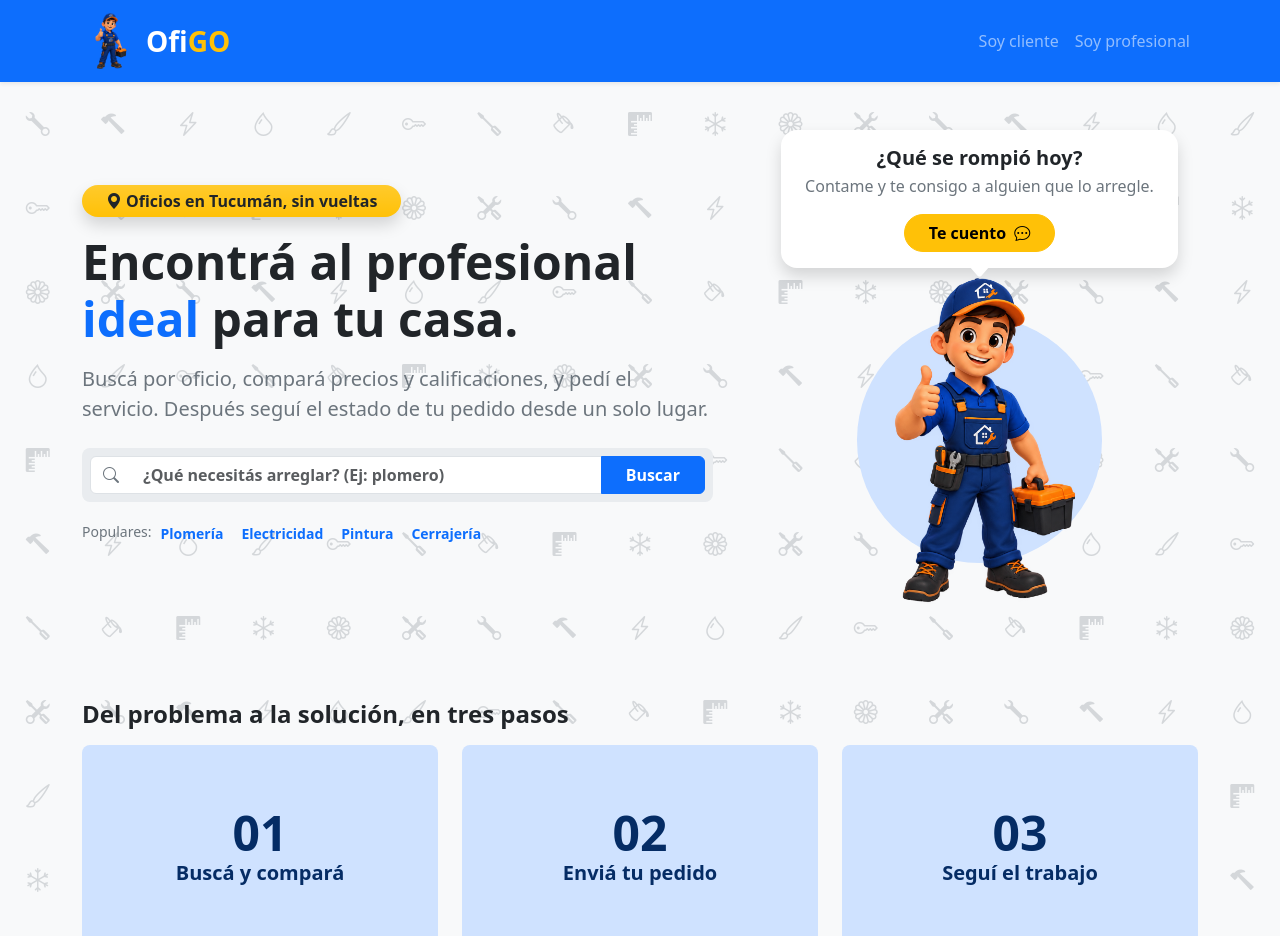
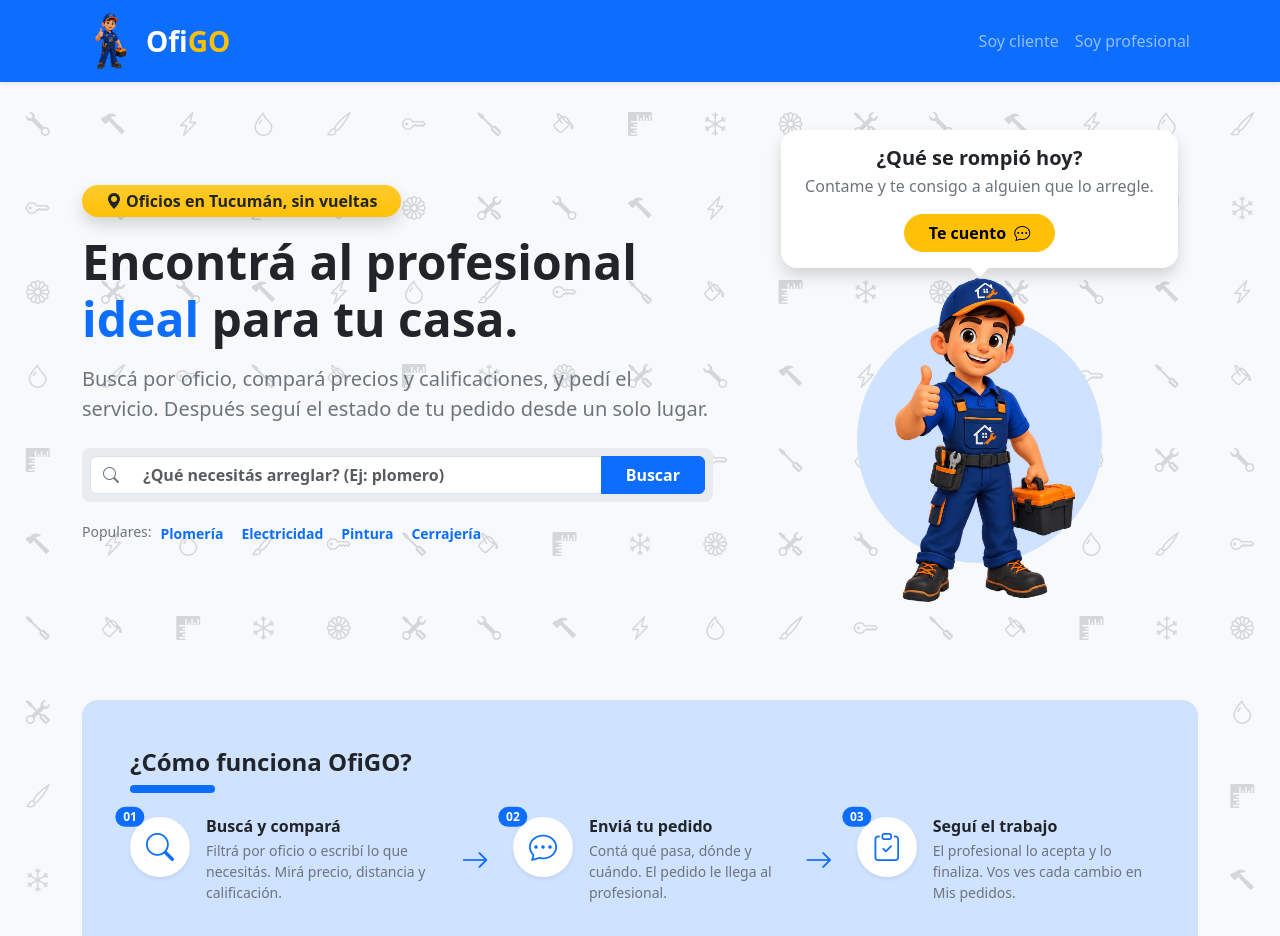
Before and after one commit to lumedina23/programacion4-c9-react, a React (Vite) app: page / in a window 1280 px wide. Shown: the top 936 px of the page. Built offline with nearby package versions, Linux system fonts and the light colour scheme.

Commit message:
Se cambio el estilo de la seccion de los tres pasos

```diff
--- a/src/pages/Inicio.jsx
+++ b/src/pages/Inicio.jsx
@@ -1,11 +1,10 @@
-import { useState } from 'react'
+import { Fragment, useState } from 'react'
 import { Badge, Button, Card, Col, Container, Form, Row } from 'react-bootstrap'
 import Buscador from '../components/common/Buscador.jsx'
 import MascotaOfiGO from '../components/common/MascotaOfiGO.jsx'
 import TituloSeccion from '../components/common/TituloSeccion.jsx'
 import TarjetaBeneficio from '../components/common/TarjetaBeneficio.jsx'
 import TarjetaCategoria from '../components/common/TarjetaCategoria.jsx'
-import TarjetaPaso from '../components/common/TarjetaPaso.jsx'
 import TarjetaProfesional from '../components/common/TarjetaProfesional.jsx'
 import { CATEGORIAS } from '../data/categorias.js'
 import { PROFESIONALES } from '../data/profesionales.js'
@@ -21,9 +20,9 @@
 ]
 
 const PASOS = [
-  { numero: '01', titulo: 'Buscá y compará', texto: 'Filtrá por oficio o escribí lo que necesitás. Mirá precio, distancia y calificación.' },
-  { numero: '02', titulo: 'Enviá tu pedido', texto: 'Contá qué pasa, dónde y cuándo. El pedido le llega al profesional.' },
-  { numero: '03', titulo: 'Seguí el trabajo', texto: 'El profesional lo acepta y lo finaliza. Vos ves cada cambio en Mis pedidos.' },
+  { numero: '01', icono: 'bi-search', titulo: 'Buscá y compará', texto: 'Filtrá por oficio o escribí lo que necesitás. Mirá precio, distancia y calificación.' },
+  { numero: '02', icono: 'bi-chat-dots', titulo: 'Enviá tu pedido', texto: 'Contá qué pasa, dónde y cuándo. El pedido le llega al profesional.' },
+  { numero: '03', icono: 'bi-clipboard-check', titulo: 'Seguí el trabajo', texto: 'El profesional lo acepta y lo finaliza. Vos ves cada cambio en Mis pedidos.' },
 ]
 
 const VENTAJAS_CLIENTE = ['Profesionales de tu zona', 'Precios y calificaciones a la vista', 'Seguís tu pedido paso a paso']
@@ -32,6 +31,26 @@
 // Ordenados por calificación (y por cantidad de reseñas si empatan)
 const RANKING = [...PROFESIONALES].sort((a, b) => b.rating - a.rating || b.resenas - a.resenas)
 const DESTACADOS = RANKING.slice(0, 3)
+
+// Un paso de "¿Cómo funciona?": número, ícono en un círculo, título y explicación
+function PasoComoFunciona({ paso }) {
+  return (
+    <div className="d-flex align-items-start gap-3 flex-fill">
+      <div className="position-relative flex-shrink-0">
+        <span className="position-absolute top-0 start-0 translate-middle badge rounded-pill bg-primary">
+          {paso.numero}
+        </span>
+        <div className="bg-white text-primary rounded-circle p-3 lh-1 shadow-sm">
+          <i className={`bi ${paso.icono} fs-3`}></i>
+        </div>
+      </div>
+      <div>
+        <h3 className="h6 fw-bold mb-1">{paso.titulo}</h3>
+        <p className="small text-secondary mb-0">{paso.texto}</p>
+      </div>
+    </div>
+  )
+}
 
 function ListaVentajas({ ventajas }) {
   return (
@@ -100,16 +119,24 @@
         </Container>
       </section>
 
+      {/* Cómo funciona: los tres pasos en fila, unidos por flechas (en el celular quedan uno debajo del otro) */}
       <section className="py-5">
         <Container>
-          <TituloSeccion titulo="Del problema a la solución, en tres pasos" />
-          <Row xs={1} md={3} className="g-4">
-            {PASOS.map((paso) => (
-              <Col key={paso.numero}>
-                <TarjetaPaso numero={paso.numero} titulo={paso.titulo} texto={paso.texto} />
-              </Col>
-            ))}
-          </Row>
+          <div className="bg-primary-subtle rounded-4 p-4 p-lg-5">
+            <h2 className="h4 fw-bold mb-2">¿Cómo funciona OfiGO?</h2>
+            <div className="bg-primary rounded-pill p-1 col-2 col-md-1 mb-4"></div>
+
+            <div className="d-flex flex-column flex-md-row align-items-md-center gap-4">
+              {PASOS.map((paso, indice) => (
+                <Fragment key={paso.numero}>
+                  {indice > 0 && (
+                    <i className="bi bi-arrow-right text-primary fs-3 d-none d-md-block" aria-hidden="true"></i>
+                  )}
+                  <PasoComoFunciona paso={paso} />
+                </Fragment>
+              ))}
+            </div>
+          </div>
         </Container>
       </section>
 
```
